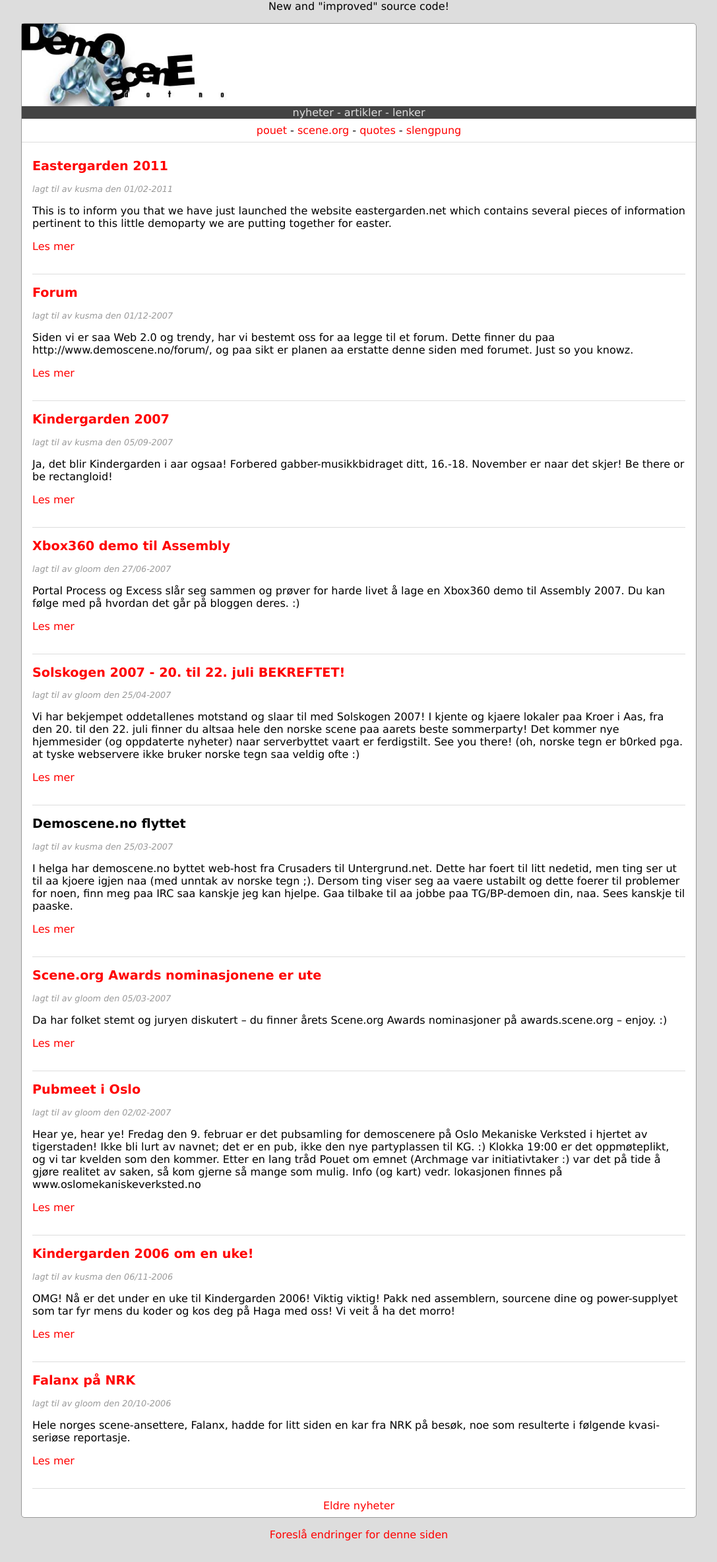
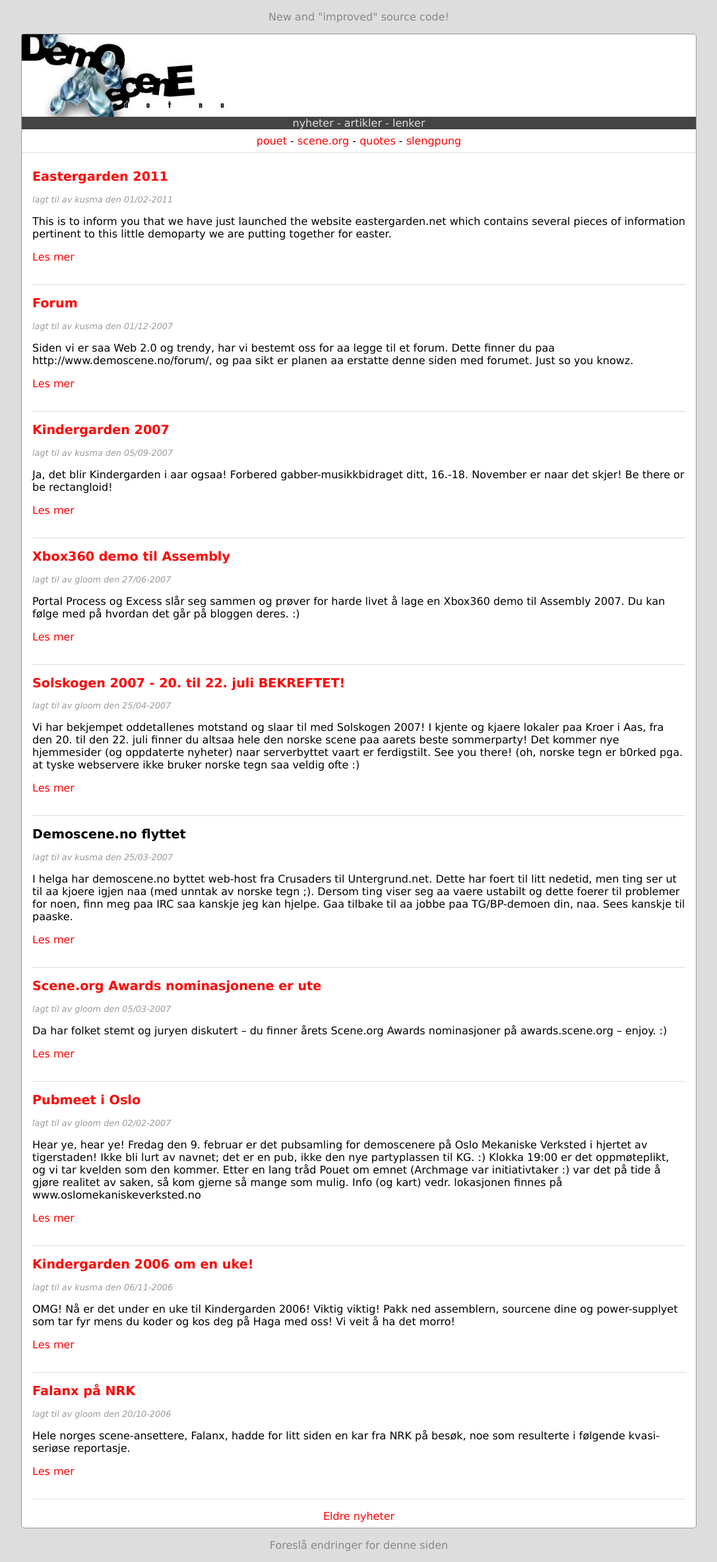
Before and after one commit to demoscene-no/demoscene.no, a Jekyll site: the page built from index.html, in a window 1280 px wide. Shown: the whole page at 66% size, without its empty margins (96-1183 px from the left). Built offline with Jekyll 4.4.1, drawn with Linux system fonts in a browser that asks for light colours; the list of posts is cut into pages by our own code.

Commit message:
tWeak tagline and footer

```diff
--- a/_layouts/default.html
+++ b/_layouts/default.html
@@ -10,7 +10,7 @@
     <link type="application/atom+xml" rel="alternate" href="{{ 'feed.xml' | relative_url }}" title="demoscene.no news">
   </head>
   <body>
-    <div id="tagline">New and "improved" source code!</div>
+    <div id="tagline"><p>New and "improved" source code!</p></div>
     <div class="container">
       <a href="{% link index.html %}">
         <img id="logo" src="{% link assets/logos/default.jpg %}" alt="demoscene.no" width="320" height="164">
--- a/assets/style.css
+++ b/assets/style.css
@@ -45,9 +45,14 @@ footer {
   text-align: center;
 }
 
+#tagline,
+footer a {
+  color: #888;
+}
+
 .container {
   width: auto;
-  margin: 1rem 0;
+  margin: 0;
   background: white;
   border-top: 1px solid #999;
   border-bottom: 1px solid #999;
@@ -56,7 +61,7 @@ footer {
 @media (min-width: 60rem) {
   .container {
      width: auto;
-     margin: 1rem 10%;
+     margin: 0 10%;
      border: 1px solid #999;
      border-radius: 5px;
   }
```
